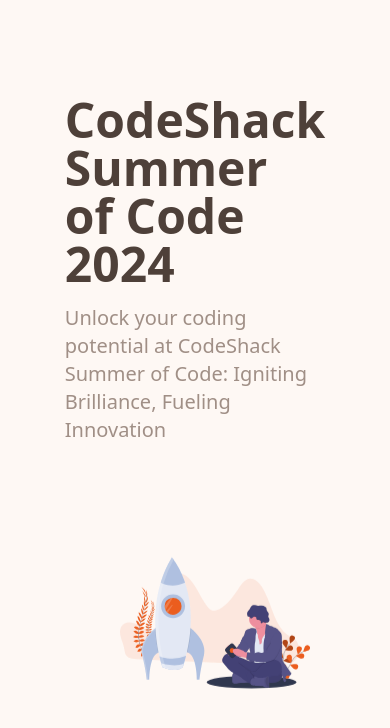
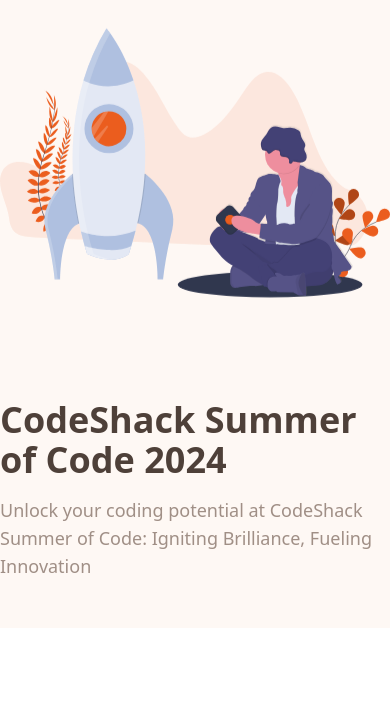
Before and after one commit to techhub-community/csoc_frontend, a React (Vite) app: page / in a window 390 px wide. Shown: the top 728 px of the page. Built offline with nearby package versions, Linux system fonts and the light colour scheme.

Commit message:
made responsive

```diff
--- a/src/components/Hero.jsx
+++ b/src/components/Hero.jsx
@@ -1,18 +1,17 @@
 function Hero() {
   return (
-    <div className="bg-warm h-screen p-20 pt-20 flex md:flex-row flex-col items-center">
-      <div className="p-4">
-        <h1 className="font-bold text-5xl text-lightblack ">
+    <div className="bg-warm max-h-screen md:h-screen md:p-20 p-6m d:pt-20 pt-0 flex md:flex-row flex-col-reverse md:items-center items-start">
+      <div className="md:p-4 pb-12">
+        <h1 className="font-bold md:text-5xl text-4xl text-lightblack ">
           CodeShack Summer of Code 2024
-
         </h1>
-        <p className=" text-xl mt-4 text-lightbrown">
+        <p className=" md:text-xl text-lg mt-4 text-lightbrown">
           Unlock your coding potential at CodeShack Summer of Code: Igniting
           Brilliance, Fueling Innovation
         </p>
       </div>
 
-      <div className="pl-10">
+      <div className="md:pl-10 pl-0">
         <img
           src="/hero-img.svg"
           alt="Hero Image"
```
